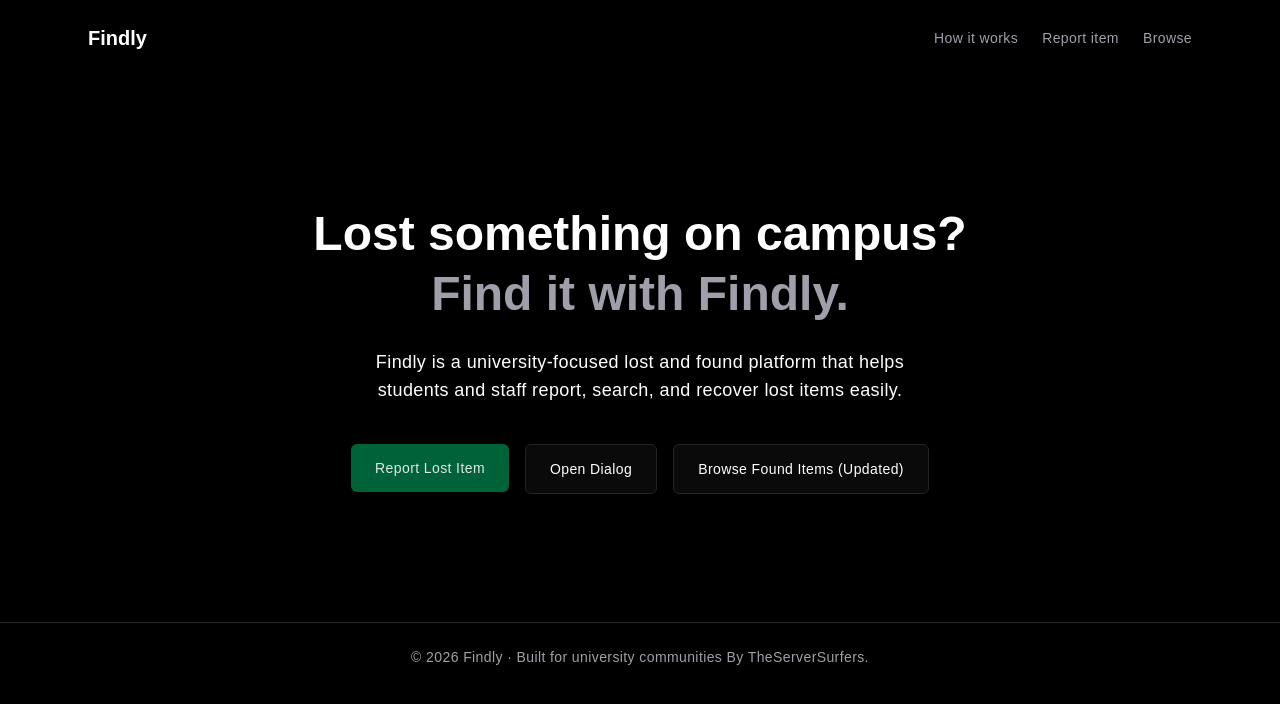
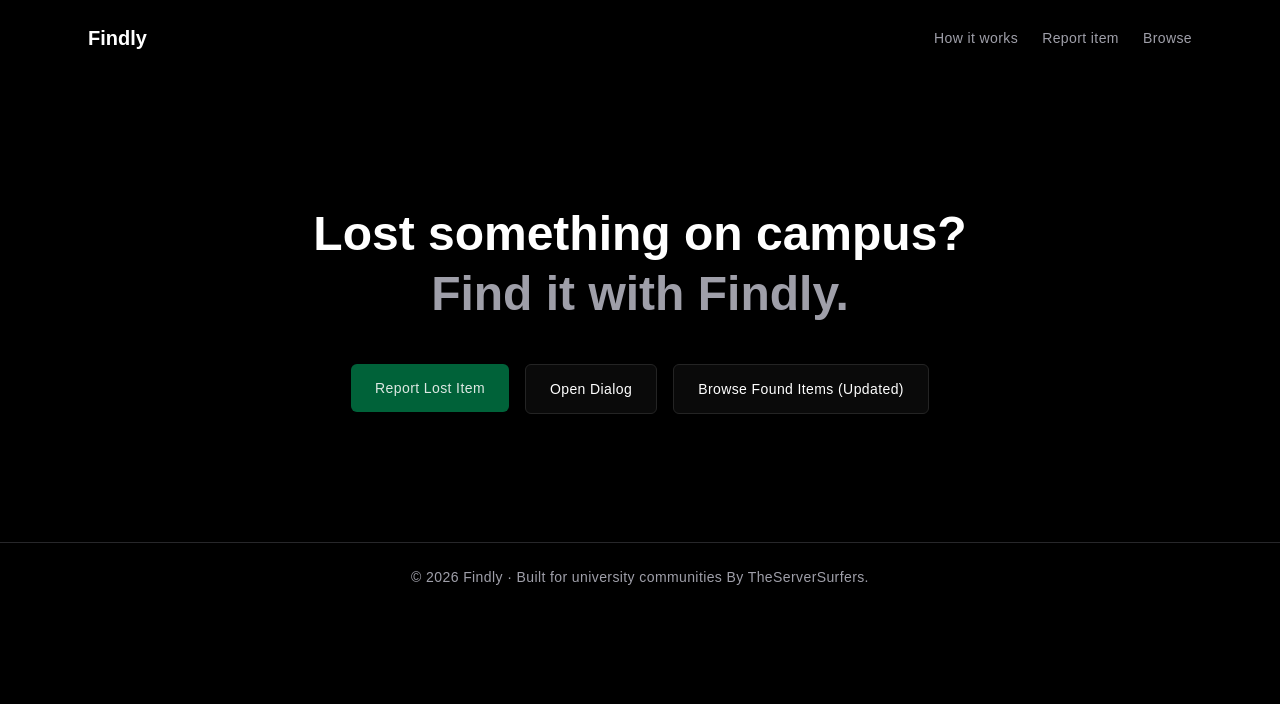
Before and after one commit to serversurfers/findly, a Next.js app: page / in a window 1280 px wide. Shown: the top 704 px of the page. Built offline with nearby package versions, Linux system fonts and the light colour scheme.

Commit message:
i deleted unnecesary texts in page.tsx

```diff
--- a/app/page.tsx
+++ b/app/page.tsx
@@ -33,11 +33,6 @@ export default function Home() {
             Find it with Findly.
           </span>
         </h2>
-
-        <p className="mt-6 max-w-xl text-lg text-white">
-          Findly is a university-focused lost and found platform that helps
-          students and staff report, search, and recover lost items easily.
-        </p>
 
         <div className="mt-10 flex flex-col gap-4 sm:flex-row">
           {/* <a
```
